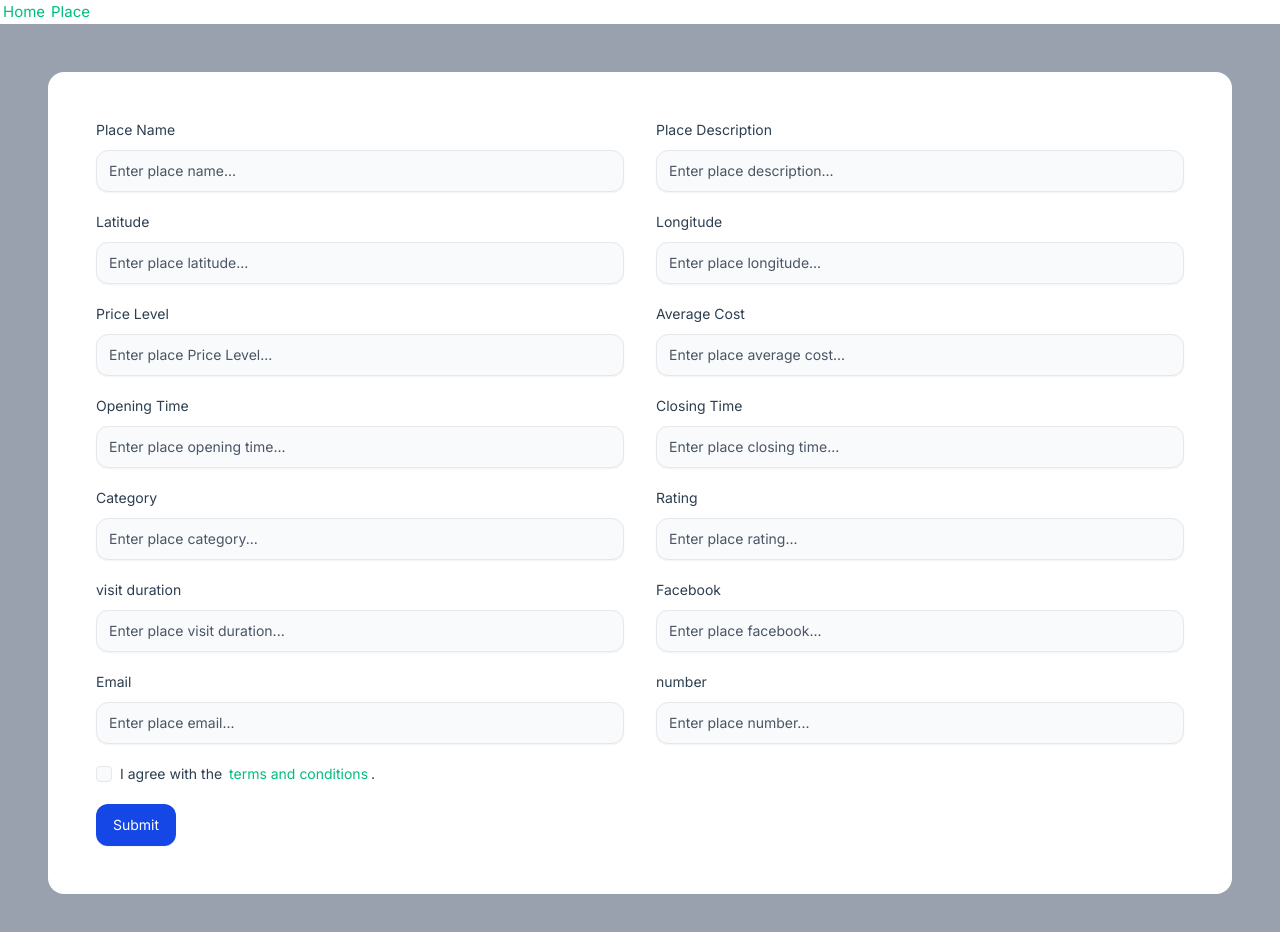
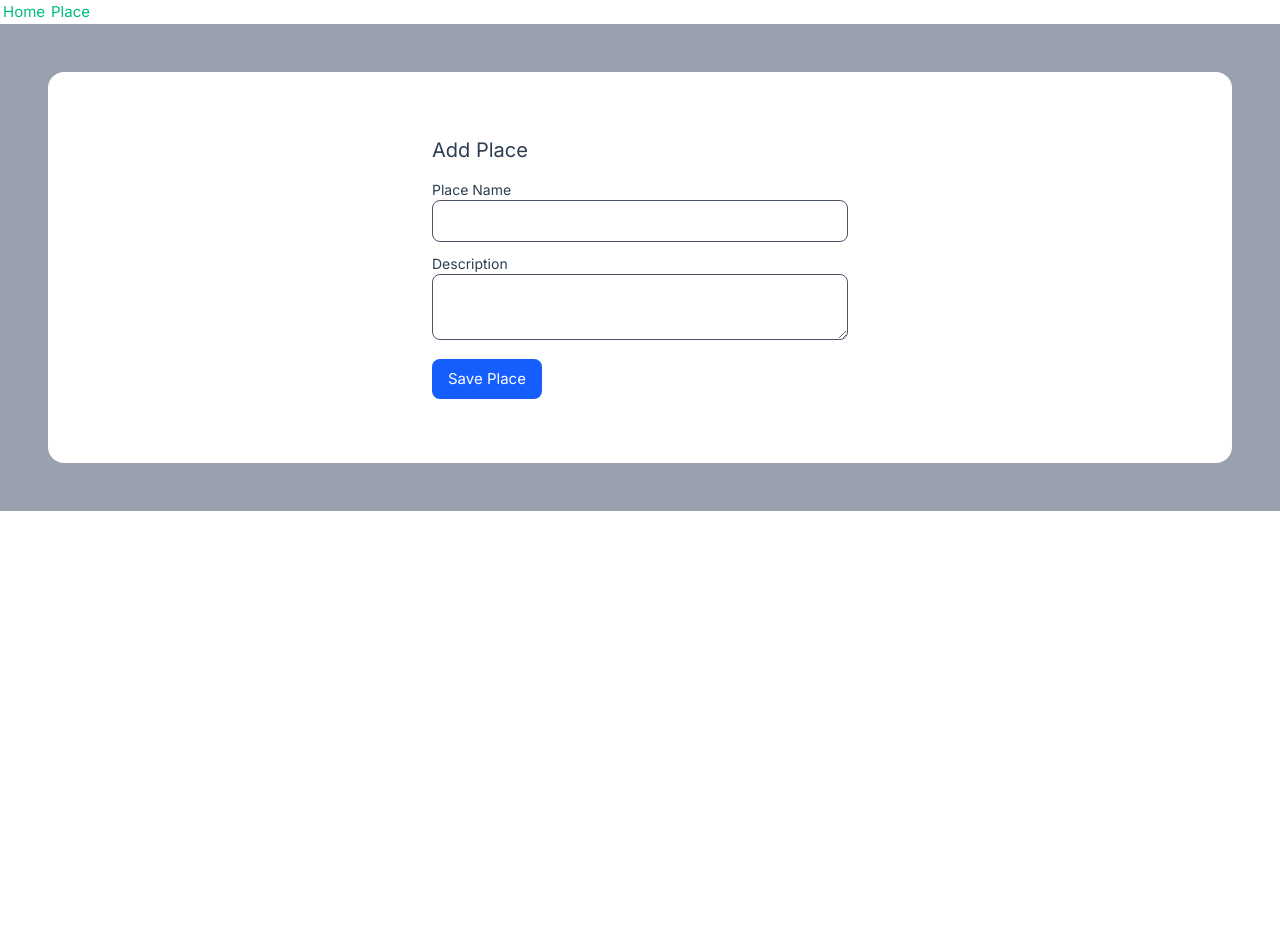
Before and after one commit to rico-jajeb/town-explorer-frontv1.1, a Vue app: page /add-place in a window 1280 px wide. Shown: the top 932 px of the page. After the commit the page ends 800 px from the top, so only its background shows below. Built offline with nearby package versions, Linux system fonts and the light colour scheme; the HTML template or start-up script is replaced by a standard one.

Commit message:
feat(place-category): now can insert data into category place

```diff
--- a/package.json
+++ b/package.json
@@ -14,6 +14,7 @@
   },
   "dependencies": {
     "@tailwindcss/vite": "^4.1.18",
+    "axios": "^1.13.5",
     "flowbite": "^4.0.1",
     "nprogress": "^0.2.0",
     "pinia": "^3.0.4",
--- a/src/Pages/Admin/Place/AddPlace.vue
+++ b/src/Pages/Admin/Place/AddPlace.vue
@@ -1,11 +1,13 @@
 <template>
   <main class="bg-gray-400 p-12">
     <section class="max-w-8xl mx-auto bg-white py-12 px-12 rounded-2xl">
-      <addPlaceForm />
+      <!-- <addPlaceForm /> -->
+      <Place />
     </section>
   </main>
 </template>
 
 <script setup>
 import addPlaceForm from '@/Pages/Admin/Place/AddPlaceForm.vue'
+import Place from './Place.vue'
 </script>
--- /dev/null
+++ b/src/Pages/Admin/Place/Place.vue
@@ -0,0 +1,65 @@
+<template>
+  <div class="max-w-md mx-auto p-4">
+    <h2 class="text-xl font-bold mb-4">Add Place</h2>
+
+    <form @submit.prevent="submitPlace" class="space-y-3">
+      <div>
+        <label class="block text-sm">Place Name</label>
+        <input v-model="form.name" type="text" class="border rounded w-full p-2" required />
+      </div>
+
+      <div>
+        <label class="block text-sm">Description</label>
+        <textarea v-model="form.description" class="border rounded w-full p-2" required></textarea>
+      </div>
+
+      <button type="submit" class="bg-blue-600 text-white px-4 py-2 rounded" :disabled="loading">
+        {{ loading ? 'Saving...' : 'Save Place' }}
+      </button>
+    </form>
+
+    <p v-if="message" class="mt-4 text-green-600">{{ message }}</p>
+    <p v-if="error" class="mt-4 text-red-600">{{ error }}</p>
+  </div>
+</template>
+
+<script setup lang="ts">
+import { reactive, ref } from 'vue'
+import axios from 'axios'
+
+const API_URL = 'http://127.0.0.1:8000/api/add-category'
+
+interface PlacePayload {
+  name: string
+  description: string
+}
+
+const form = reactive<PlacePayload>({
+  name: '',
+  description: '',
+})
+
+const loading = ref(false)
+const message = ref('')
+const error = ref('')
+
+async function submitPlace() {
+  loading.value = true
+  message.value = ''
+  error.value = ''
+
+  try {
+    const res = await axios.post(API_URL, form)
+
+    message.value = res.data.message
+
+    // reset form
+    form.name = ''
+    form.description = ''
+  } catch (err: any) {
+    error.value = err.response?.data?.message || 'Something went wrong while saving.'
+  } finally {
+    loading.value = false
+  }
+}
+</script>
--- /dev/null
+++ b/src/api/api.ts
@@ -0,0 +1,11 @@
+import axios from 'axios'
+
+const api = axios.create({
+  baseURL: 'http://localhost:8000/api', // Laravel API URL
+  headers: {
+    'Content-Type': 'application/json',
+  },
+  withCredentials: true, // if using cookies / Sanctum
+})
+
+export default api
--- /dev/null
+++ b/src/axios.ts
@@ -0,0 +1,8 @@
+import axios from 'axios'
+
+const instance = axios.create({
+  baseURL: 'http://127.0.0.1:8000',
+  withCredentials: true, // important for Sanctum
+})
+
+export default instance
--- /dev/null
+++ b/src/composables/usePlaceCategory.ts
@@ -0,0 +1,60 @@
+import { ref, onMounted } from 'vue'
+import axios from 'axios'
+
+interface SystemInfo {
+  name: string
+  description: string
+}
+
+const API_BASE_URL = import.meta.env.VITE_API_BASE_URL
+
+const cachedSystemInfo = ref<SystemInfo | null>(null)
+let lastFetched: number | null = null
+let fetchPromise: Promise<void> | null = null
+
+const CACHE_EXPIRATION = 30 * 60 * 1000
+
+export function useSystemInfo() {
+  const systemInfo = ref<SystemInfo | null>(cachedSystemInfo.value)
+  const isLoading = ref(false)
+  const error = ref<Error | null>(null)
+
+  const fetchSystemInfo = async () => {
+    const now = Date.now()
+    const isCacheValid =
+      cachedSystemInfo.value && lastFetched && now - lastFetched < CACHE_EXPIRATION
+
+    if (isCacheValid) {
+      systemInfo.value = cachedSystemInfo.value
+      return
+    }
+
+    if (fetchPromise) {
+      await fetchPromise
+      systemInfo.value = cachedSystemInfo.value
+      return
+    }
+
+    isLoading.value = true
+    fetchPromise = axios
+      .get(`${API_BASE_URL}/system-info`)
+      .then((response) => {
+        cachedSystemInfo.value = response.data
+        lastFetched = Date.now()
+        systemInfo.value = response.data
+      })
+      .catch((err) => {
+        error.value = err as Error
+      })
+      .finally(() => {
+        isLoading.value = false
+        fetchPromise = null
+      })
+
+    await fetchPromise
+  }
+
+  onMounted(fetchSystemInfo)
+
+  return { systemInfo, isLoading, error }
+}
```
Also changed, not shown: src/types.ts (added, +9 -0 lines), 2 other files (tests, documents, lock files or other folders).
